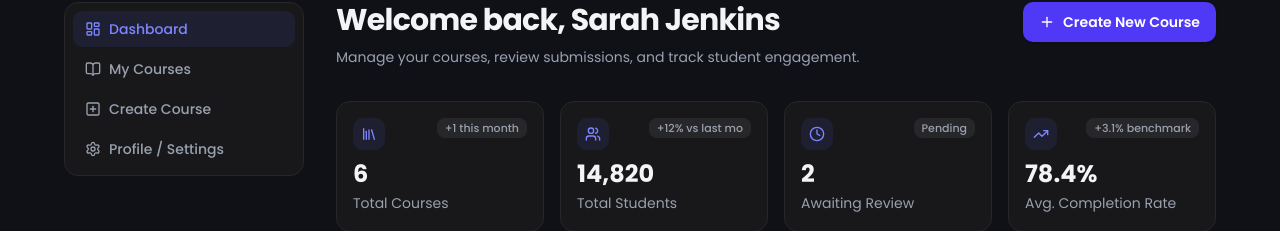
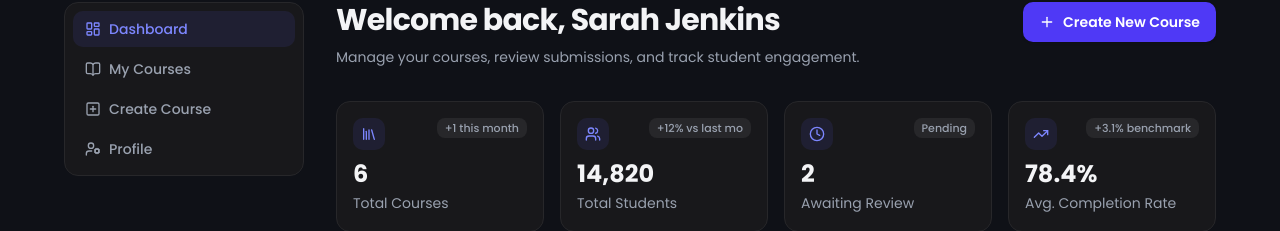
Before and after one commit to hammadgul-dev/coursey, a Next.js app: page /instructor-dashboard in a window 1280 px wide. Shown: the part 103-334 px from the top of the page. Built offline with nearby package versions, Linux system fonts and the light colour scheme.

Commit message:
Update instructor sidebar links

```diff
--- a/src/data/instructorData.ts
+++ b/src/data/instructorData.ts
@@ -2,7 +2,7 @@ import {
   LayoutDashboard,
   BookOpen,
   PlusSquare,
-  Settings,
+  UserCog,
   Library,
   Users,
   Clock,
@@ -19,8 +19,18 @@ export let sidebarLinks = [
     active: true,
   },
   {label: "My Courses", href: "#my-courses", icon: BookOpen, active: false},
-  {label: "Create Course", href: "#", icon: PlusSquare, active: false},
-  {label: "Profile / Settings", href: "#", icon: Settings, active: false},
+  {
+    label: "Create Course",
+    href: "/instructor-dashboard/create-course",
+    icon: PlusSquare,
+    active: false,
+  },
+  {
+    label: "Profile",
+    href: "/profile?role=instructor",
+    icon: UserCog,
+    active: false,
+  },
 ]
 
 export let stats = [
```
